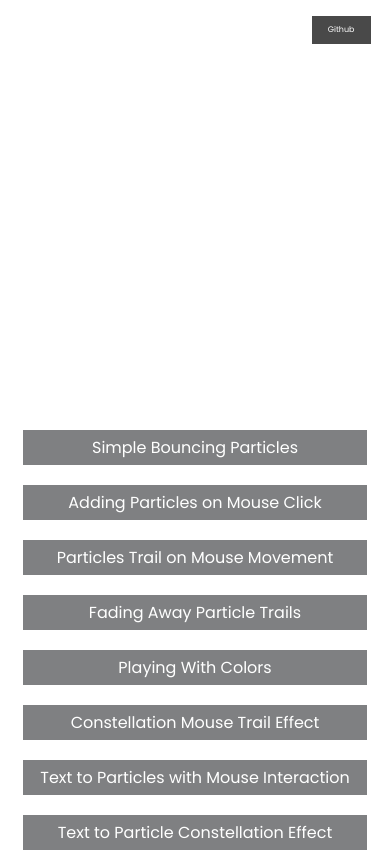
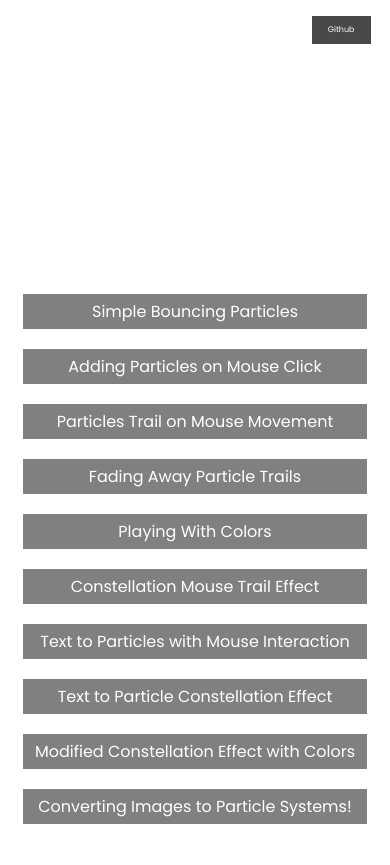
Before and after one commit to godofgeeks23/particle_systems_JS, a plain HTML site: page index.html in a window 390 px wide. Shown: the top 865 px of the page. Drawn offline with Linux system fonts and the light colour scheme.

Commit message:
- Removed dynamic height of containers. - Issue Fixed.

```diff
--- a/style.css
+++ b/style.css
@@ -66,7 +66,7 @@ body
 }
 
 .content {
-    height: calc(100vh - 80px - 50px);
+    /* height: calc(100vh - 80px - 50px); */
 }
 
 .header {
@@ -75,7 +75,8 @@ body
     justify-content: space-between;
     /* flex-direction: column; */
     padding: 0.5rem 0;
-    height: calc(100vh - 400px);
+    /* height: calc(100vh - 400px); */
+    /* min-height: 300px; */
 }
 
 .title {
@@ -145,11 +146,11 @@ body
     .header {
         flex-direction: column;
         justify-content: flex-start;
-        height: calc(100vh - 500px);
+        /* height: calc(100vh - 500px); */
     }
 
     .title {
-        font-size: 2rem;
+        font-size: 1.5rem;
     }
 
     .list_item {
```
